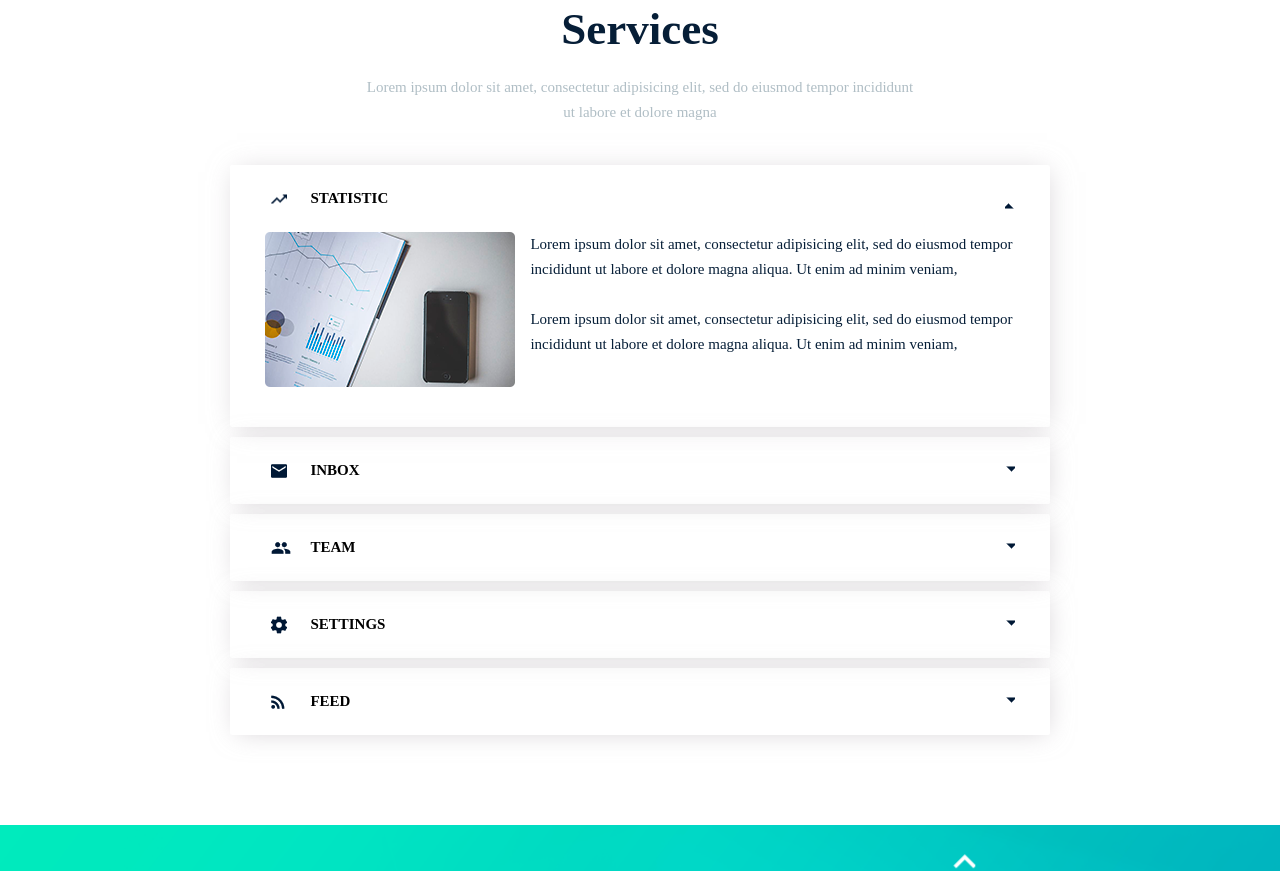
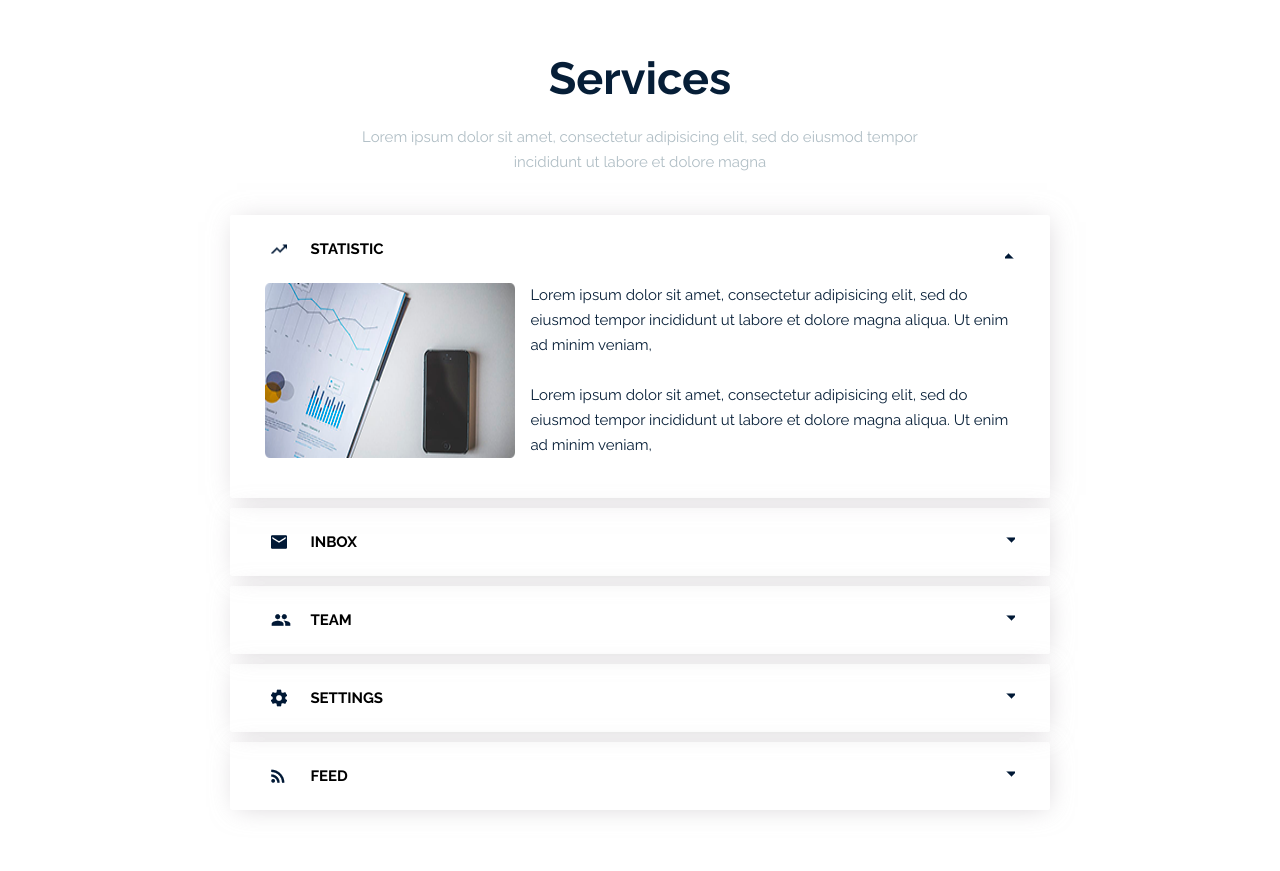
Before and after one commit to woshalab/prechu, a plain HTML site: page final/index.html in a window 1280 px wide. Shown: the part 1655-2526 px from the top of the page. Drawn offline with Linux system fonts and the light colour scheme; a web font is replaced by a local one.

Commit message:
add font 1.1

```diff
--- a/final/scss/style.scss
+++ b/final/scss/style.scss
@@ -1,5 +1,5 @@
 
-@import url('https://fonts.googleapis.com/css?family=Raleway&display=swap');
+@import url('https://fonts.googleapis.com/css?family=Raleway:400,700,800&display=swap');
 * {
   margin: 0;
   padding: 0;
```
Also changed, not shown: final/css/style.css, 1 other file.
